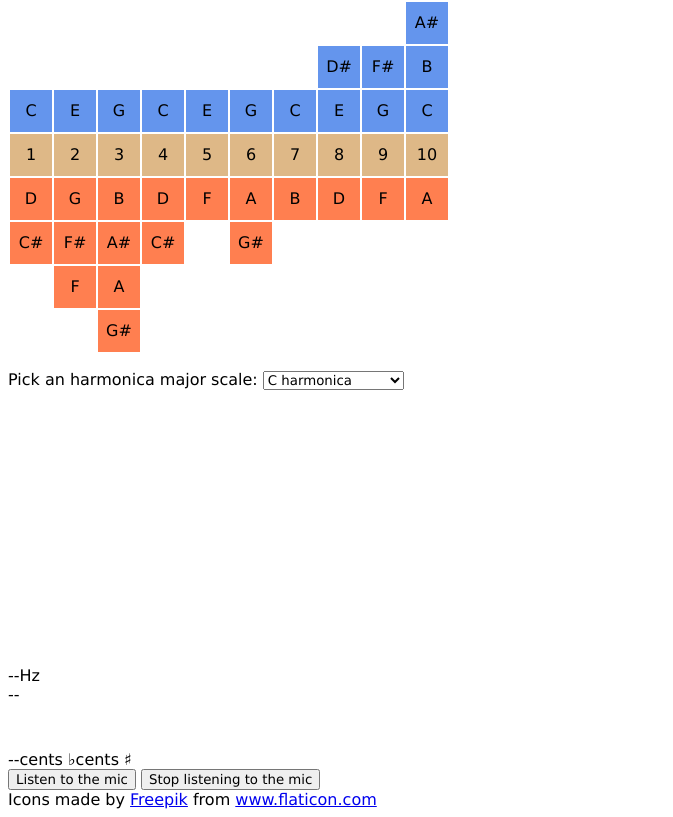
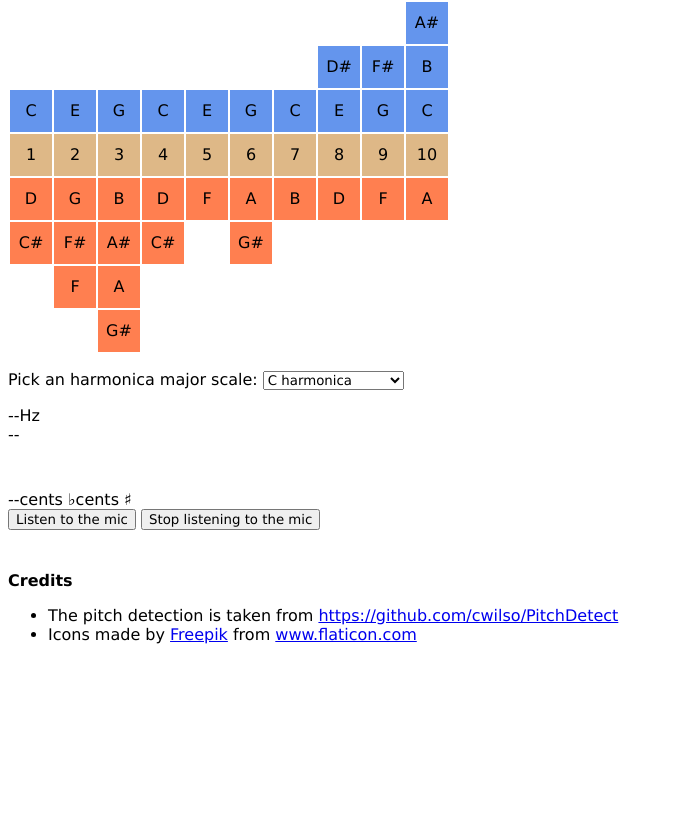
Before and after one commit to ntagliani/harmonica-scales, a plain HTML site: page index.html in a window 1280 px wide. Shown: the part 81-898 px from the top of the page, without its empty margins (0-673 px from the left). After the commit the page ends 800 px from the top, so only its background shows below. Drawn offline with Linux system fonts and the light colour scheme.

Commit message:
Minor improvements in visualization and added credits

```diff
--- a/css/styles.css
+++ b/css/styles.css
@@ -21,3 +21,10 @@ td {
     height: 40px;
     width: 40px;
 }
+
+#credits-area {
+    padding-top: 30px;
+}
+#credits-title {
+    font-size: medium;
+}
--- a/index.html
+++ b/index.html
@@ -109,7 +109,7 @@
         </select>
         </p>
         <!-- Debug canvas -->
-        <canvas id="waveform" width="0" height="256"></canvas>
+        <!--<canvas id="waveform" width="0" height="256"></canvas>-->
 
         <div id="detector" class="vague">
             <div class="pitch"><span id="pitch">--</span>Hz</div>
@@ -121,6 +121,13 @@
         <button onclick='toggleLiveInput(document.getElementById("harmonica_combo").value)'>Listen to the mic</button>
         <button onclick="stopListening()">Stop listening to the mic</button>
     </div>
-    <div>Icons made by <a href="https://www.flaticon.com/authors/freepik" title="Freepik">Freepik</a> from <a href="https://www.flaticon.com/" title="Flaticon">www.flaticon.com</a></div>
+    <div id="credits-area">
+        <h1 id="credits-title">Credits</h1>
+        <ul>
+            <li>The pitch detection is taken from <a href="https://github.com/cwilso/PitchDetect">https://github.com/cwilso/PitchDetect</a></li>
+            <li>Icons made by <a href="https://www.flaticon.com/authors/freepik" title="Freepik">Freepik</a> from <a href="https://www.flaticon.com/" title="Flaticon">www.flaticon.com</a></li>
+
+        </ul>
+    </div>
 </body>
 </html>
--- a/js/pitchdetect.js
+++ b/js/pitchdetect.js
@@ -446,7 +446,7 @@ function updatePitch(time) {
   } else {
     detectorElem.className = "confident";
     pitch = (audioContext.sampleRate / analyser.fftSize)*freq;
-    pitchElem.innerText = pitch;
+    pitchElem.innerText = pitch.toFixed(3);
 
     var note = noteFromPitch(pitch);
     var noteOnHarmonica = noteFromArmonicaKey(note, harmonica_key);
```
